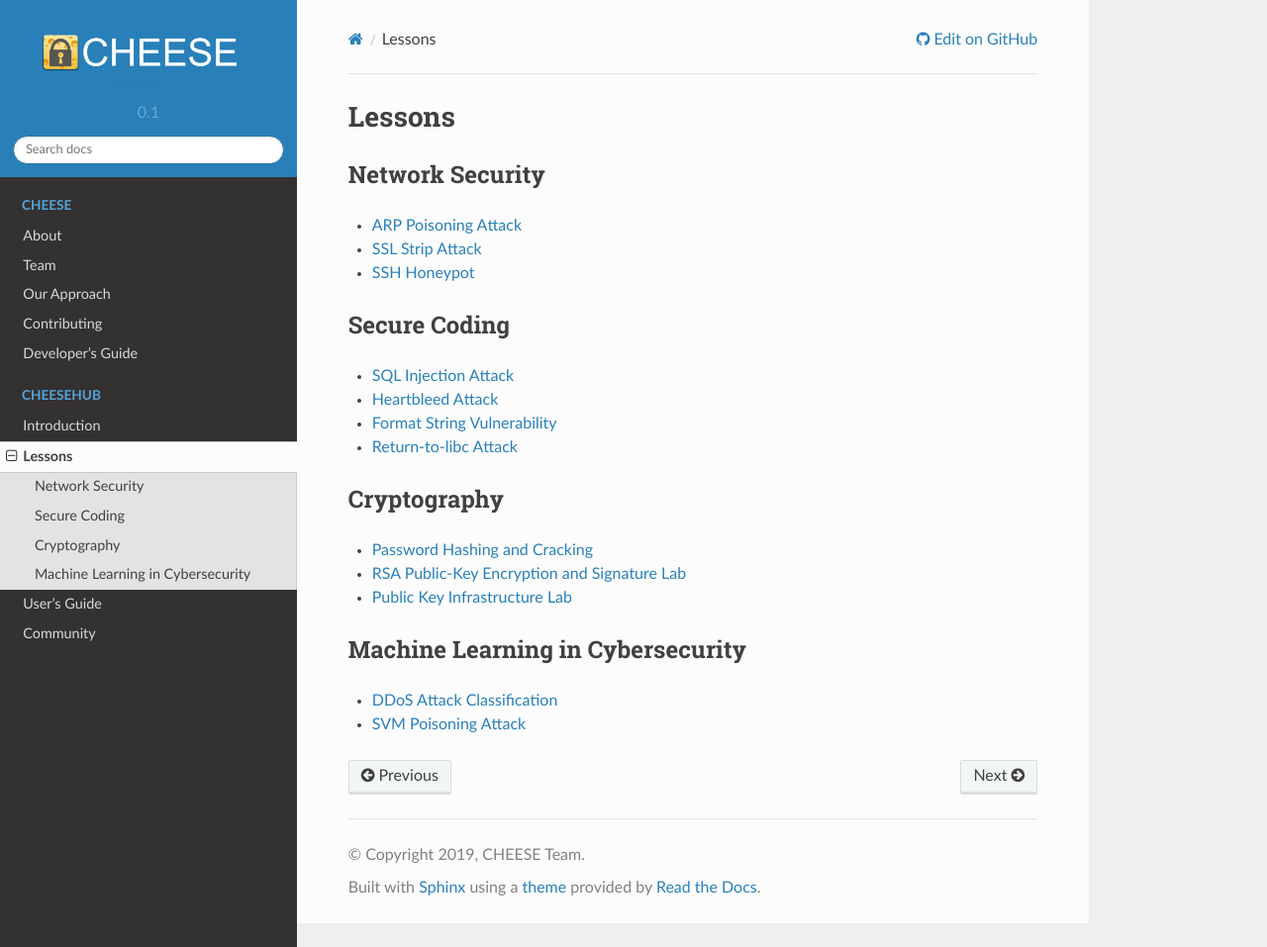
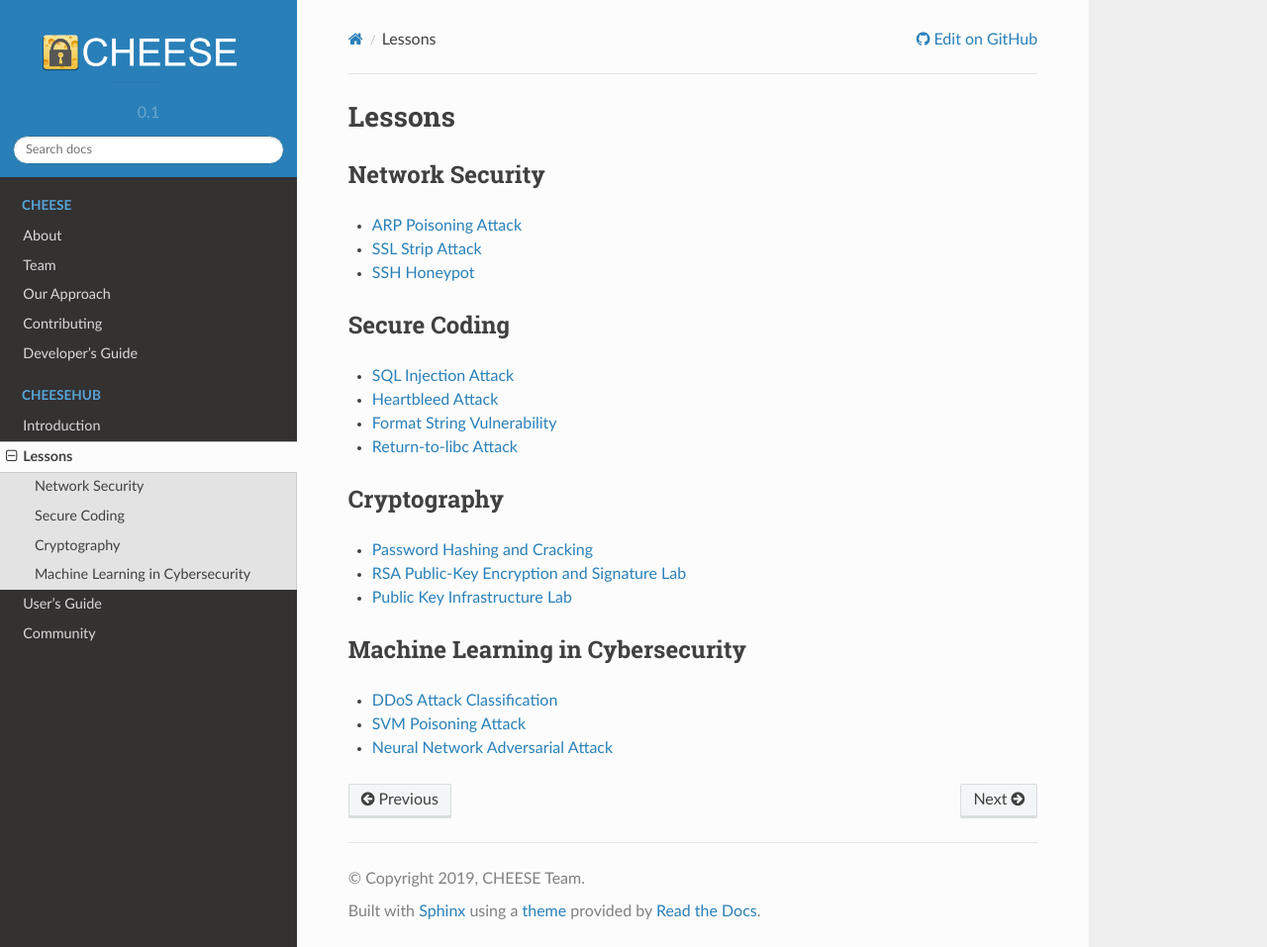
Before and after one commit to cheese-hub/cheesehub, a Sphinx documentation site: the page built from docs/source/lessons/index.rst, in a window 1280 px wide and 957 px high. Shown: the whole window at 99% size. Built offline with Sphinx 7.4.7 and the Read the Docs theme 2.0.0, drawn with Linux system fonts in a browser that asks for light colours.

Commit message:
added link to neural network adversarial attack

```diff
--- a/docs/source/lessons/index.rst
+++ b/docs/source/lessons/index.rst
@@ -30,6 +30,7 @@
 
 * `DDoS Attack Classification`_
 * `SVM Poisoning Attack`_
+* `Neural Network Adversarial Attack`_
 
 .. _ARP Poisoning Attack: https://cheese-hub.github.io/network-security/02-arpspoof/index.html
 .. _SSL Strip Attack: https://cheese-hub.github.io/network-security/03-sslstrip/index.html
@@ -43,3 +44,4 @@
 .. _Public Key Infrastructure Lab: https://cheese-hub.github.io/cryptography/03-pki/index.html
 .. _DDoS Attack Classification: https://cheese-hub.github.io/machine-learning/02-ddos-classification/index.html
 .. _SVM Poisoning Attack: https://cheese-hub.github.io/machine-learning/03-svm-poisoning/index.html
+.. _Neural Network Adversarial Attack: https://cheese-hub.github.io/machine-learning/04-adversarial-neural-network/index.html
```
